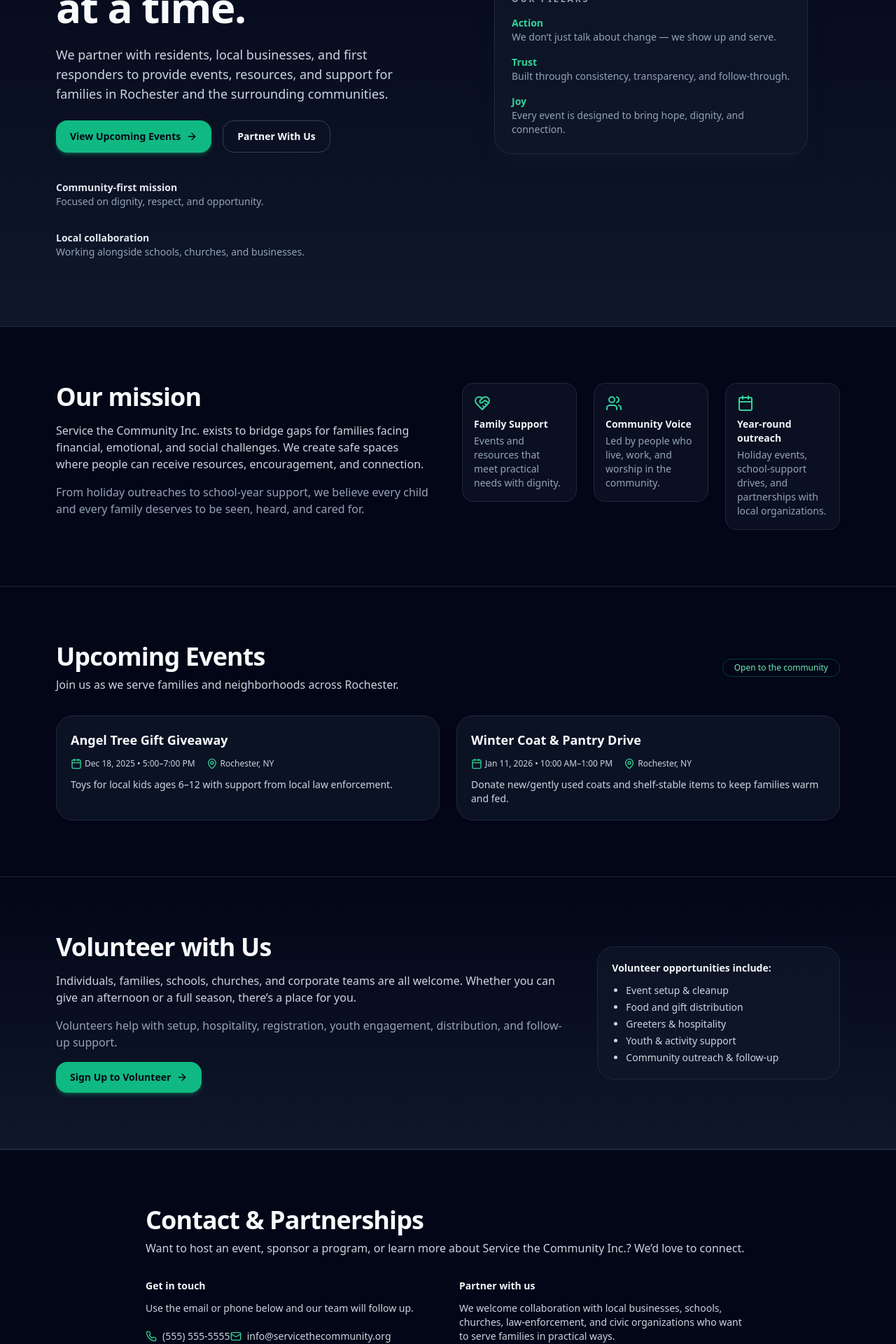
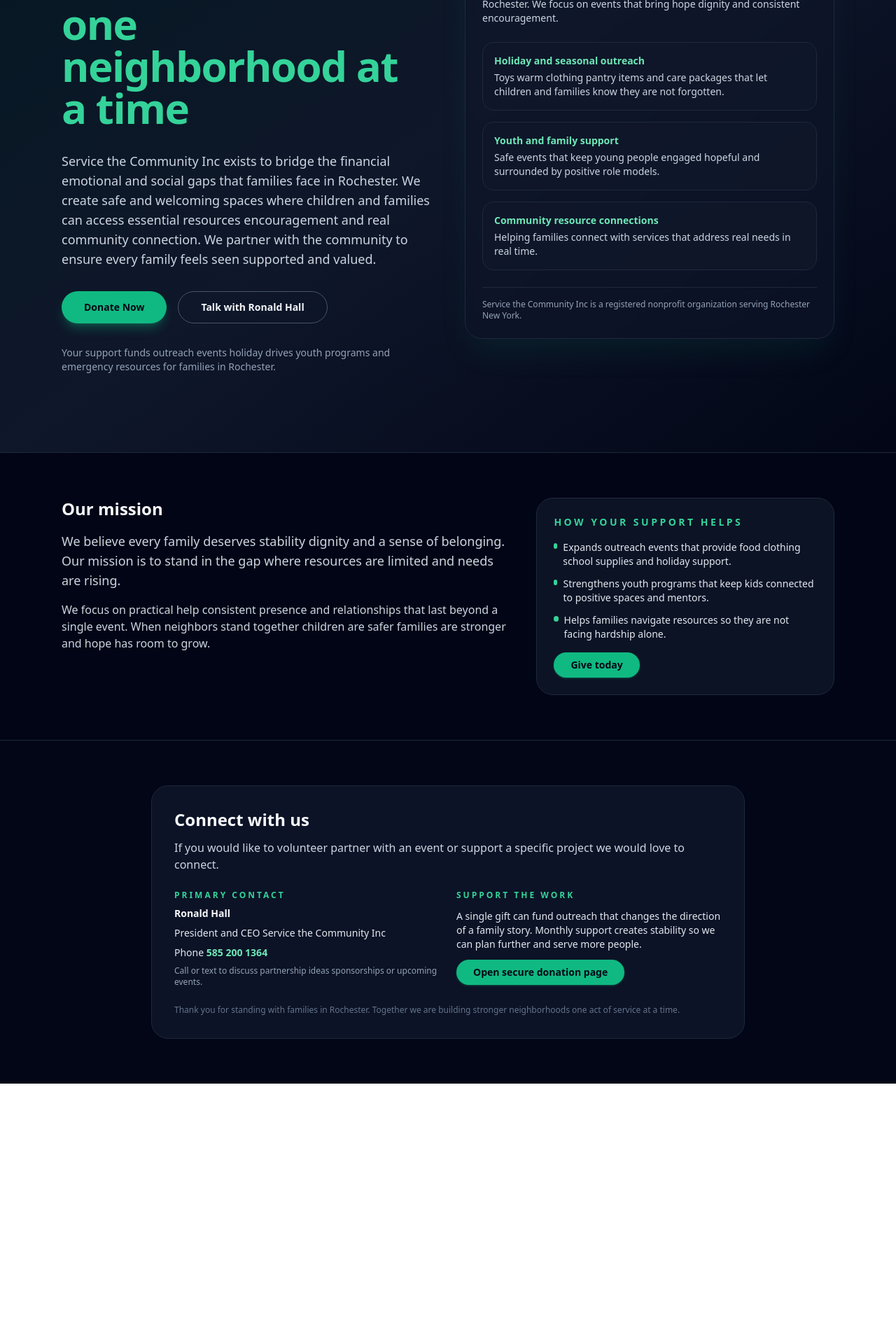
Before and after one commit to rohall2/service-the-community-site, a Next.js app: page / in a window 1280 px wide. Shown: the part 280-2200 px from the top of the page at 70% size. After the commit the page ends 1828 px from the top, so only its background shows below. Built offline with nearby package versions, Linux system fonts and the light colour scheme.

Commit message:
Update page.tsx

```diff
--- a/app/page.tsx
+++ b/app/page.tsx
@@ -1,151 +1,113 @@
 // app/page.tsx
-import { Calendar, MapPin, HeartHandshake, Users, Phone, Mail, ArrowRight } from "lucide-react";
 
-const events = [
-  {
-    title: "Angel Tree Gift Giveaway",
-    date: "Dec 18, 2025 • 5:00–7:00 PM",
-    location: "Rochester, NY",
-    description:
-      "Toys for local kids ages 6–12 with support from local law enforcement.",
-  },
-  {
-    title: "Winter Coat & Pantry Drive",
-    date: "Jan 11, 2026 • 10:00 AM–1:00 PM",
-    location: "Rochester, NY",
-    description:
-      "Donate new/gently used coats and shelf-stable items to keep families warm and fed.",
-  },
-];
+import Link from "next/link";
 
-export default function HomePage() {
+export default function Home() {
   return (
     <main className="min-h-screen bg-slate-950 text-slate-50">
-      {/* HERO */}
-      <section className="border-b border-slate-800 bg-gradient-to-b from-slate-950 to-slate-900">
-        <div className="mx-auto flex max-w-6xl flex-col gap-10 px-4 py-16 md:flex-row md:items-center md:py-24">
-          <div className="space-y-6 md:flex-1">
-            <p className="text-sm font-semibold tracking-[0.2em] text-emerald-400 uppercase">
-              Service the Community Inc.
+      {/* Hero Section */}
+      <section className="relative overflow-hidden">
+        <div className="absolute inset-0 bg-gradient-to-br from-emerald-500/10 via-slate-900 to-slate-950" />
+        <div className="relative mx-auto flex max-w-6xl flex-col gap-12 px-6 py-20 lg:flex-row lg:items-center lg:py-28">
+          <div className="flex-1 space-y-8">
+            <p className="text-sm font-semibold tracking-[0.25em] text-emerald-400">
+              SERVICE THE COMMUNITY INC
             </p>
+
             <h1 className="text-4xl font-extrabold tracking-tight sm:text-5xl lg:text-6xl">
-              Serving families,{" "}
-              <span className="text-emerald-400">one neighborhood</span> at a
-              time.
+              <span className="block text-slate-50">
+                Serving families in Rochester
+              </span>
+              <span className="block text-emerald-400">
+                one neighborhood at a time
+              </span>
             </h1>
-            <p className="max-w-xl text-base text-slate-300 sm:text-lg">
-              We partner with residents, local businesses, and first responders
-              to provide events, resources, and support for families in
-              Rochester and the surrounding communities.
+
+            <p className="max-w-xl text-lg text-slate-300">
+              Service the Community Inc exists to bridge the financial
+              emotional and social gaps that families face in Rochester.
+              We create safe and welcoming spaces where children and families
+              can access essential resources encouragement and real community
+              connection. We partner with the community to ensure every family
+              feels seen supported and valued.
             </p>
 
             <div className="flex flex-wrap gap-4">
-              <a
-                href="#events"
-                className="inline-flex items-center gap-2 rounded-2xl bg-emerald-500 px-5 py-3 text-sm font-semibold text-slate-950 shadow-md shadow-emerald-500/30 transition hover:bg-emerald-400"
+              <Link
+                href="https://buy.stripe.com/dRmcN44158Rogesb0WaIM00"
+                target="_blank"
+                rel="noreferrer"
+                className="inline-flex items-center justify-center rounded-full bg-emerald-500 px-8 py-3 text-sm font-semibold text-slate-950 shadow-lg shadow-emerald-500/30 transition hover:bg-emerald-400"
               >
-                View Upcoming Events
-                <ArrowRight className="h-4 w-4" />
-              </a>
+                Donate Now
+              </Link>
+
               <a
                 href="#contact"
-                className="inline-flex items-center gap-2 rounded-2xl border border-slate-700 px-5 py-3 text-sm font-semibold text-slate-50 hover:border-emerald-400 hover:text-emerald-300"
+                className="inline-flex items-center justify-center rounded-full border border-slate-600 px-8 py-3 text-sm font-semibold text-slate-100 transition hover:border-emerald-400 hover:text-emerald-300"
               >
-                Partner With Us
+                Talk with Ronald Hall
               </a>
             </div>
 
-            <div className="flex flex-wrap gap-8 pt-4 text-sm text-slate-400">
-              <div>
-                <p className="font-semibold text-slate-200">
-                  Community-first mission
+            <div className="mt-4 space-y-1 text-sm text-slate-400">
+              <p>
+                Your support funds outreach events holiday drives youth
+                programs and emergency resources for families in Rochester.
               </p>
-                <p>Focused on dignity, respect, and opportunity.</p>
-              </div>
-              <div>
-                <p className="font-semibold text-slate-200">
-                  Local collaboration
-                </p>
-                <p>Working alongside schools, churches, and businesses.</p>
-              </div>
             </div>
           </div>
 
-          <div className="md:flex-1">
-            <div className="mx-auto max-w-md rounded-3xl border border-slate-800 bg-slate-900/70 p-6 shadow-xl shadow-slate-900/70">
-              <p className="text-xs font-semibold uppercase tracking-[0.25em] text-slate-400">
-                Our pillars
+          <div className="flex-1">
+            <div className="rounded-3xl border border-slate-800 bg-slate-900/60 p-6 shadow-2xl shadow-emerald-500/10 backdrop-blur">
+              <p className="text-xs font-semibold uppercase tracking-[0.25em] text-emerald-400">
+                Upcoming Impact
               </p>
-              <div className="mt-4 grid gap-4 text-sm text-slate-200">
-                <div>
-                  <p className="font-semibold text-emerald-400">Action</p>
-                  <p className="text-slate-400">
-                    We don’t just talk about change — we show up and serve.
+              <h2 className="mt-3 text-xl font-bold text-slate-50">
+                Your gift moves real families forward
+              </h2>
+              <p className="mt-3 text-sm text-slate-300">
+                Every contribution helps us provide practical support for
+                families across Rochester. We focus on events that bring
+                hope dignity and consistent encouragement.
+              </p>
+
+              <div className="mt-6 space-y-4 text-sm text-slate-200">
+                <div className="rounded-2xl border border-slate-800 bg-slate-900/80 p-4">
+                  <p className="font-semibold text-emerald-300">
+                    Holiday and seasonal outreach
+                  </p>
+                  <p className="mt-1 text-slate-300">
+                    Toys warm clothing pantry items and care packages
+                    that let children and families know they are not forgotten.
                   </p>
                 </div>
-                <div>
-                  <p className="font-semibold text-emerald-400">Trust</p>
-                  <p className="text-slate-400">
-                    Built through consistency, transparency, and follow-through.
+
+                <div className="rounded-2xl border border-slate-800 bg-slate-900/80 p-4">
+                  <p className="font-semibold text-emerald-300">
+                    Youth and family support
+                  </p>
+                  <p className="mt-1 text-slate-300">
+                    Safe events that keep young people engaged hopeful
+                    and surrounded by positive role models.
                   </p>
                 </div>
-                <div>
-                  <p className="font-semibold text-emerald-400">Joy</p>
-                  <p className="text-slate-400">
-                    Every event is designed to bring hope, dignity, and
-                    connection.
+
+                <div className="rounded-2xl border border-slate-800 bg-slate-900/80 p-4">
+                  <p className="font-semibold text-emerald-300">
+                    Community resource connections
+                  </p>
+                  <p className="mt-1 text-slate-300">
+                    Helping families connect with services that address
+                    real needs in real time.
                   </p>
                 </div>
               </div>
-            </div>
-          </div>
-        </div>
-      </section>
 
-      {/* MISSION */}
-      <section className="border-b border-slate-800 bg-slate-950">
-        <div className="mx-auto max-w-6xl px-4 py-16 md:py-20">
-          <div className="grid gap-10 md:grid-cols-2 md:items-start">
-            <div className="space-y-4">
-              <h2 className="text-3xl font-bold tracking-tight sm:text-4xl">
-                Our mission
-              </h2>
-              <p className="text-slate-300">
-                Service the Community Inc. exists to bridge gaps for families
-                facing financial, emotional, and social challenges. We create
-                safe spaces where people can receive resources, encouragement,
-                and connection.
-              </p>
-              <p className="text-slate-400">
-                From holiday outreaches to school-year support, we believe every
-                child and every family deserves to be seen, heard, and cared
-                for.
-              </p>
-            </div>
-
-            <div className="grid gap-6 text-sm sm:grid-cols-3">
-              <div className="rounded-2xl border border-slate-800 bg-slate-900/60 p-4">
-                <HeartHandshake className="mb-2 h-6 w-6 text-emerald-400" />
-                <p className="font-semibold text-slate-100">Family Support</p>
-                <p className="mt-1 text-slate-400">
-                  Events and resources that meet practical needs with dignity.
-                </p>
-              </div>
-              <div className="rounded-2xl border border-slate-800 bg-slate-900/60 p-4">
-                <Users className="mb-2 h-6 w-6 text-emerald-400" />
-                <p className="font-semibold text-slate-100">Community Voice</p>
-                <p className="mt-1 text-slate-400">
-                  Led by people who live, work, and worship in the community.
-                </p>
-              </div>
-              <div className="rounded-2xl border border-slate-800 bg-slate-900/60 p-4 sm:col-span-1 sm:row-span-2">
-                <Calendar className="mb-2 h-6 w-6 text-emerald-400" />
-                <p className="font-semibold text-slate-100">
-                  Year-round outreach
-                </p>
-                <p className="mt-1 text-slate-400">
-                  Holiday events, school-support drives, and partnerships with
-                  local organizations.
+              <div className="mt-6 border-t border-slate-800 pt-4 text-xs text-slate-400">
+                <p>
+                  Service the Community Inc is a registered nonprofit
+                  organization serving Rochester New York.
                 </p>
               </div>
             </div>
@@ -153,141 +115,131 @@ export default function HomePage() {
         </div>
       </section>
 
-      {/* EVENTS */}
-      <section id="events" className="border-b border-slate-800 bg-slate-950">
-        <div className="mx-auto max-w-6xl px-4 py-16 md:py-20">
-          <div className="flex items-center justify-between gap-4">
-            <div>
-              <h2 className="text-3xl font-bold tracking-tight sm:text-4xl">
-                Upcoming Events
+      {/* Mission Section */}
+      <section className="border-t border-slate-800 bg-slate-950/60">
+        <div className="mx-auto grid max-w-6xl gap-10 px-6 py-16 lg:grid-cols-[3fr,2fr]">
+          <div className="space-y-4">
+            <h2 className="text-2xl font-bold text-slate-50">
+              Our mission
             </h2>
-              <p className="mt-2 text-slate-300">
-                Join us as we serve families and neighborhoods across Rochester.
+            <p className="text-lg text-slate-300">
+              We believe every family deserves stability dignity and a
+              sense of belonging. Our mission is to stand in the gap
+              where resources are limited and needs are rising.
+            </p>
+            <p className="text-slate-300">
+              We focus on practical help consistent presence and
+              relationships that last beyond a single event. When
+              neighbors stand together children are safer families
+              are stronger and hope has room to grow.
             </p>
           </div>
-            <span className="hidden rounded-full border border-emerald-500/30 px-4 py-1 text-xs font-medium text-emerald-300 md:inline">
-              Open to the community
+
+          <div className="space-y-4 rounded-3xl border border-slate-800 bg-slate-900/80 p-6">
+            <h3 className="text-sm font-semibold uppercase tracking-[0.25em] text-emerald-400">
+              How your support helps
+            </h3>
+            <ul className="space-y-3 text-sm text-slate-200">
+              <li className="flex gap-2">
+                <span className="mt-1 h-2 w-2 rounded-full bg-emerald-400" />
+                <span>
+                  Expands outreach events that provide food clothing
+                  school supplies and holiday support.
                 </span>
-          </div>
+              </li>
+              <li className="flex gap-2">
+                <span className="mt-1 h-2 w-2 rounded-full bg-emerald-400" />
+                <span>
+                  Strengthens youth programs that keep kids connected to
+                  positive spaces and mentors.
+                </span>
+              </li>
+              <li className="flex gap-2">
+                <span className="mt-1 h-2 w-2 rounded-full bg-emerald-400" />
+                <span>
+                  Helps families navigate resources so they are not
+                  facing hardship alone.
+                </span>
+              </li>
+            </ul>
 
-          <div className="mt-8 grid gap-6 md:grid-cols-2">
-            {events.map((event) => (
-              <div
-                key={event.title}
-                className="flex h-full flex-col justify-between rounded-3xl border border-slate-800 bg-slate-900/70 p-5"
+            <Link
+              href="https://buy.stripe.com/dRmcN44158Rogesb0WaIM00"
+              target="_blank"
+              rel="noreferrer"
+              className="mt-4 inline-flex items-center justify-center rounded-full bg-emerald-500 px-6 py-2 text-sm font-semibold text-slate-950 shadow shadow-emerald-500/30 transition hover:bg-emerald-400"
             >
-                <div className="space-y-3">
-                  <h3 className="text-lg font-semibold text-slate-50">
-                    {event.title}
-                  </h3>
-                  <div className="flex flex-wrap items-center gap-4 text-xs text-slate-300">
-                    <span className="inline-flex items-center gap-1">
-                      <Calendar className="h-4 w-4 text-emerald-400" />
-                      {event.date}
-                    </span>
-                    <span className="inline-flex items-center gap-1">
-                      <MapPin className="h-4 w-4 text-emerald-400" />
-                      {event.location}
-                    </span>
-                  </div>
-                  <p className="text-sm text-slate-300">{event.description}</p>
-                </div>
-              </div>
-            ))}
+              Give today
+            </Link>
           </div>
         </div>
       </section>
 
-      {/* VOLUNTEER */}
+      {/* Contact Section */}
       <section
-        id="volunteer"
-        className="border-b border-slate-800 bg-gradient-to-b from-slate-950 to-slate-900"
+        id="contact"
+        className="border-t border-slate-800 bg-slate-950 py-16"
       >
-        <div className="mx-auto max-w-6xl px-4 py-16 md:py-20">
-          <div className="grid gap-10 md:grid-cols-3 md:items-center">
-            <div className="md:col-span-2 space-y-4">
-              <h2 className="text-3xl font-bold tracking-tight sm:text-4xl">
-                Volunteer with Us
+        <div className="mx-auto max-w-4xl px-6">
+          <div className="rounded-3xl border border-slate-800 bg-slate-900/80 p-8">
+            <h2 className="text-2xl font-bold text-slate-50">
+              Connect with us
             </h2>
-              <p className="text-slate-300">
-                Individuals, families, schools, churches, and corporate teams
-                are all welcome. Whether you can give an afternoon or a full
-                season, there’s a place for you.
-              </p>
-              <p className="text-slate-400">
-                Volunteers help with setup, hospitality, registration, youth
-                engagement, distribution, and follow-up support.
+            <p className="mt-3 text-slate-300">
+              If you would like to volunteer partner with an event or
+              support a specific project we would love to connect.
             </p>
 
+            <div className="mt-6 grid gap-6 md:grid-cols-2">
+              <div className="space-y-2 text-sm text-slate-200">
+                <p className="text-xs font-semibold uppercase tracking-[0.25em] text-emerald-400">
+                  Primary contact
+                </p>
+                <p className="font-semibold text-slate-50">
+                  Ronald Hall
+                </p>
+                <p>President and CEO Service the Community Inc</p>
+                <p className="mt-2">
+                  Phone{" "}
                   <a
-                href="#contact"
-                className="inline-flex items-center gap-2 rounded-2xl bg-emerald-500 px-5 py-3 text-sm font-semibold text-slate-950 shadow-md shadow-emerald-500/30 transition hover:bg-emerald-400"
+                    href="tel:15852001364"
+                    className="font-semibold text-emerald-300 hover:text-emerald-200"
                   >
-                Sign Up to Volunteer
-                <ArrowRight className="h-4 w-4" />
+                    585 200 1364
                   </a>
+                </p>
+                <p className="text-xs text-slate-400">
+                  Call or text to discuss partnership ideas sponsorships
+                  or upcoming events.
+                </p>
               </div>
 
-            <div className="space-y-3 rounded-3xl border border-slate-800 bg-slate-900/70 p-5 text-sm text-slate-300">
-              <p className="font-semibold text-slate-100">
-                Volunteer opportunities include:
+              <div className="space-y-3 text-sm text-slate-200">
+                <p className="text-xs font-semibold uppercase tracking-[0.25em] text-emerald-400">
+                  Support the work
                 </p>
-              <ul className="list-disc pl-5 space-y-1">
-                <li>Event setup & cleanup</li>
-                <li>Food and gift distribution</li>
-                <li>Greeters & hospitality</li>
-                <li>Youth & activity support</li>
-                <li>Community outreach & follow-up</li>
-              </ul>
-            </div>
-          </div>
-        </div>
-      </section>
-
-      {/* CONTACT */}
-      <section
-        id="contact"
-        className="bg-slate-950 py-16 md:py-20 border-t border-slate-800"
+                <p>
+                  A single gift can fund outreach that changes the
+                  direction of a family story. Monthly support creates
+                  stability so we can plan further and serve more people.
+                </p>
+                <Link
+                  href="https://buy.stripe.com/dRmcN44158Rogesb0WaIM00"
+                  target="_blank"
+                  rel="noreferrer"
+                  className="inline-flex items-center justify-center rounded-full bg-emerald-500 px-6 py-2 text-sm font-semibold text-slate-950 shadow shadow-emerald-500/30 transition hover:bg-emerald-400"
                 >
-        <div className="mx-auto max-w-4xl px-4">
-          <h2 className="text-3xl font-bold tracking-tight sm:text-4xl">
-            Contact & Partnerships
-          </h2>
-          <p className="mt-2 text-slate-300">
-            Want to host an event, sponsor a program, or learn more about
-            Service the Community Inc.? We’d love to connect.
-          </p>
-
-          <div className="mt-8 grid gap-8 md:grid-cols-2">
-            <div className="space-y-3 text-sm text-slate-300">
-              <p className="font-semibold text-slate-100">Get in touch</p>
-              <p>Use the email or phone below and our team will follow up.</p>
-              <div className="space-y-2">
-                <div className="inline-flex items-center gap-2">
-                  <Phone className="h-4 w-4 text-emerald-400" />
-                  <span>(555) 555-5555</span>
-                </div>
-                <div className="inline-flex items-center gap-2">
-                  <Mail className="h-4 w-4 text-emerald-400" />
-                  <span>info@servicethecommunity.org</span>
-                </div>
+                  Open secure donation page
+                </Link>
               </div>
             </div>
 
-            <div className="space-y-3 text-sm text-slate-300">
-              <p className="font-semibold text-slate-100">Partner with us</p>
-              <p>
-                We welcome collaboration with local businesses, schools,
-                churches, law-enforcement, and civic organizations who want to
-                serve families in practical ways.
+            <p className="mt-6 text-xs text-slate-500">
+              Thank you for standing with families in Rochester. Together
+              we are building stronger neighborhoods one act of service
+              at a time.
             </p>
           </div>
-          </div>
-
-          <p className="mt-10 text-center text-xs text-slate-500">
-            © {new Date().getFullYear()} Service the Community Inc. All rights
-            reserved.
-          </p>
         </div>
       </section>
     </main>
```
Lines whose indentation alone changed are shown as unchanged.
